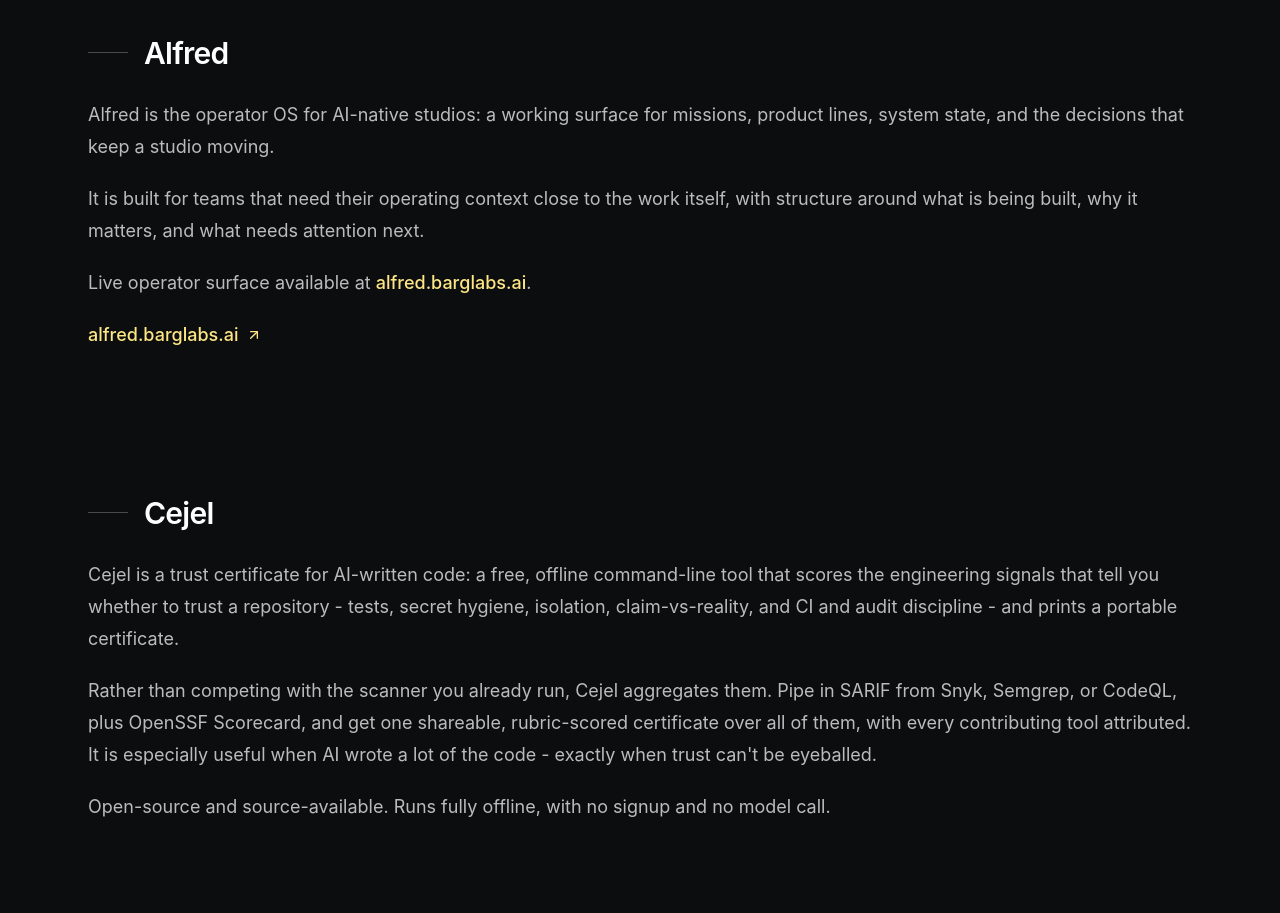
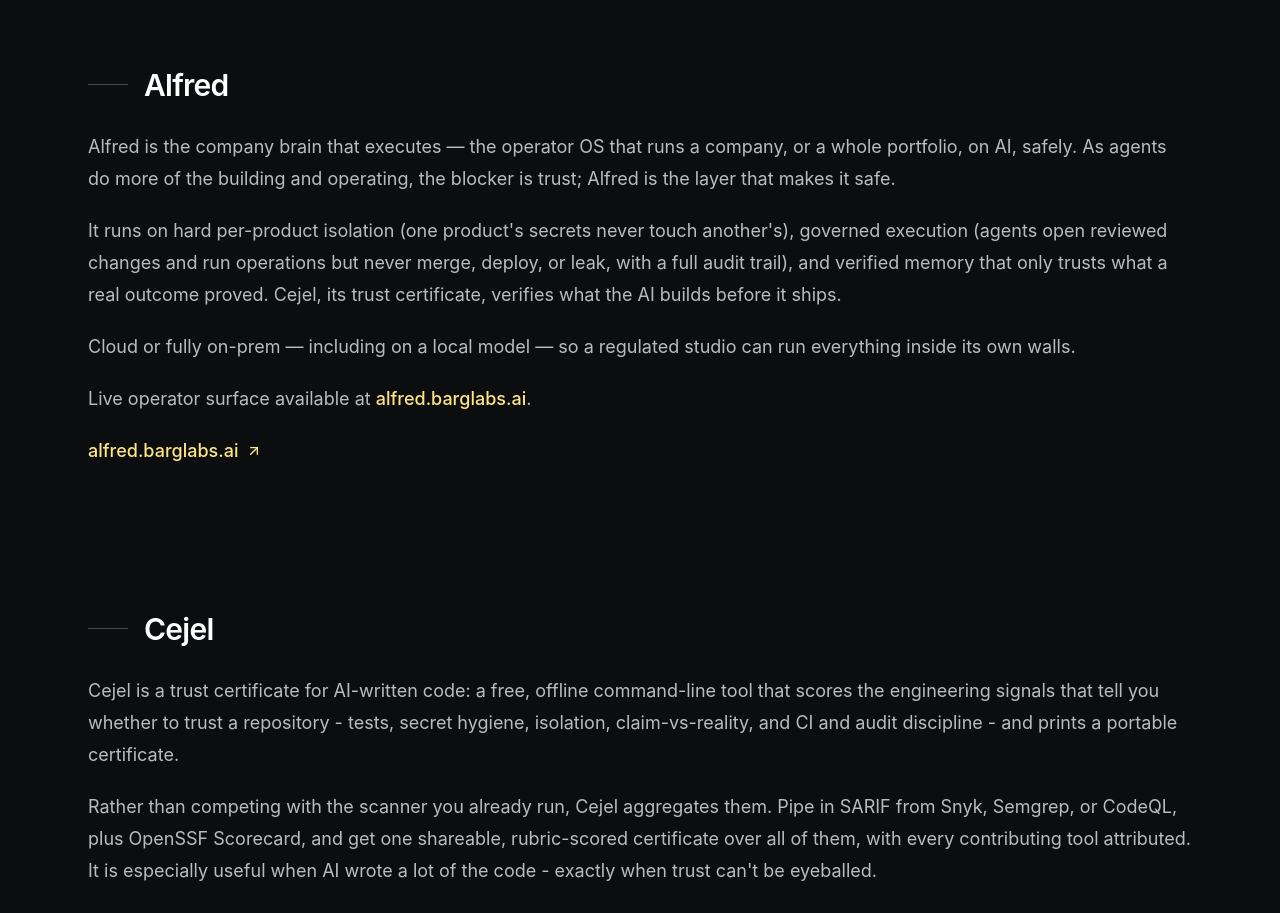
Before and after one commit to houman44/barglabs-site, a Next.js app: page / in a window 1280 px wide. Shown: the part 2580-3493 px from the top of the page. Built offline with nearby package versions, Linux system fonts and the light colour scheme.

Commit message:
site: refresh Alfred/Cejel copy, add Edred to Egbert, add Egbert logo

```diff
--- a/app/page.tsx
+++ b/app/page.tsx
@@ -32,10 +32,10 @@
 const products: Product[] = [
   {
     name: "Alfred",
-    title: "Operator OS for AI-native studios",
+    title: "The company brain that executes",
     href: "https://alfred.barglabs.ai",
     displayUrl: "alfred.barglabs.ai",
-    body: "An operating surface for AI-native studios: missions, systems, teams, and live operating context in one place.",
+    body: "The operator OS that runs a studio — or a whole portfolio — on AI, safely: hard isolation between products, governed execution that proposes but never ships on its own, verified memory, and a trust certificate for everything the AI builds. Cloud or fully on-prem.",
   },
   {
     name: "Cejel",
@@ -47,7 +47,7 @@
     title: "B2B Fintech 3.0 infrastructure",
     href: "https://egbert.io",
     displayUrl: "egbert.io",
-    body: "Infrastructure for validating trading strategies and moving them from research to governed paper pilots and production — with explicit risk controls, full attribution, and human oversight.",
+    body: "Infrastructure for validating trading strategies and moving them from research to governed paper pilots and production — with explicit risk controls, full attribution, and human oversight. Includes Edred, an autonomous strategy and model-health agent that proposes tuning as human-reviewed changes — propose-only, never trading on its own.",
   },
   {
     name: "Therasyn",
@@ -62,15 +62,17 @@
   id,
   title,
   children,
+  logo,
 }: {
   id: string;
   title: string;
   children: React.ReactNode;
+  logo?: React.ReactNode;
 }) {
   return (
     <motion.section id={id} {...fade} className="scroll-mt-28 py-14 sm:py-18">
       <div className="mb-7 flex items-center gap-4">
-        <div className="h-px w-10 bg-white/25" />
+        {logo ?? <div className="h-px w-10 bg-white/25" />}
         <h2 className="text-2xl font-semibold tracking-tight text-white sm:text-3xl">
           {title}
         </h2>
@@ -110,14 +112,16 @@
   title,
   children,
   href,
+  logo,
 }: {
   id: string;
   title: string;
   children: React.ReactNode;
   href?: string;
+  logo?: React.ReactNode;
 }) {
   return (
-    <Section id={id} title={title}>
+    <Section id={id} title={title} logo={logo}>
       {children}
       {href ? (
         <p>
@@ -277,14 +281,22 @@
             href="https://alfred.barglabs.ai"
           >
             <p>
-              Alfred is the operator OS for AI-native studios: a working surface
-              for missions, product lines, system state, and the decisions that
-              keep a studio moving.
+              Alfred is the company brain that executes — the operator OS that
+              runs a company, or a whole portfolio, on AI, safely. As agents do
+              more of the building and operating, the blocker is trust; Alfred is
+              the layer that makes it safe.
             </p>
             <p>
-              It is built for teams that need their operating context close to
-              the work itself, with structure around what is being built, why it
-              matters, and what needs attention next.
+              It runs on hard per-product isolation (one product's secrets never
+              touch another's), governed execution (agents open reviewed changes
+              and run operations but never merge, deploy, or leak, with a full
+              audit trail), and verified memory that only trusts what a real
+              outcome proved. Cejel, its trust certificate, verifies what the AI
+              builds before it ships.
+            </p>
+            <p>
+              Cloud or fully on-prem — including on a local model — so a regulated
+              studio can run everything inside its own walls.
             </p>
             <p>
               Live operator surface available at{" "}
@@ -316,11 +328,25 @@
             </p>
             <p>
               Open-source and source-available. Runs fully offline, with no signup
-              and no model call.
+              and no model call. A watermarked, air-gapped build runs fully
+              on-prem for regulated teams.
             </p>
           </ProductSection>
 
-          <ProductSection id="egbert" title="Egbert" href="https://egbert.io">
+          <ProductSection
+            id="egbert"
+            title="Egbert"
+            href="https://egbert.io"
+            logo={
+              <Image
+                src="/egbert-mark.png"
+                alt="Egbert"
+                width={40}
+                height={40}
+                className="rounded-lg"
+              />
+            }
+          >
             <p>
               Egbert is Barg Labs' B2B Fintech 3.0 infrastructure platform for
               validating trading strategies and moving them from research to
@@ -331,6 +357,13 @@
               It is designed for real execution, monitoring, and controlled
               rollout, so strategy work can move from analysis into action
               without becoming an opaque black box.
+            </p>
+            <p>
+              Egbert includes Edred, an autonomous strategy and model-health
+              agent: it reads live model and trading signals, proposes parameter
+              tuning and re-weighting as human-reviewed changes, and flags
+              model-health issues — propose-only, fully audited, and gated by
+              human approval. It never trades or changes strategy on its own.
             </p>
           </ProductSection>
 
```
Also changed, not shown: public/egbert-mark.png (added).
